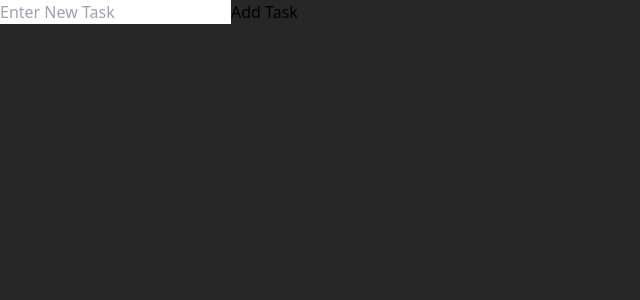
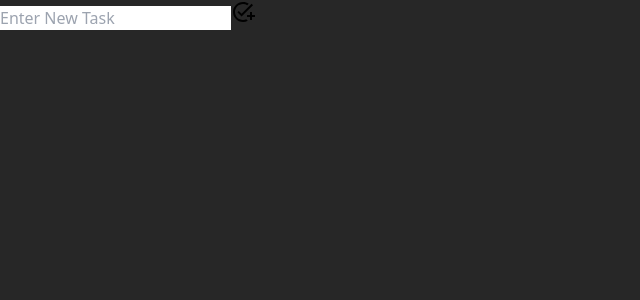
Before and after one commit to lazizdevv/reactjs-homework-3, a React (Vite) app: page / in a window 1280 px wide. Shown: the top 300 px of the page, without its empty margins (0-640 px from the left). Built offline with nearby package versions, Linux system fonts and the light colour scheme.

Commit message:
branch to main

```diff
--- /dev/null
+++ b/src/assets/add-task.jsx
@@ -0,0 +1,15 @@
+const AddTaskIcon = function () {
+  return (
+    <svg
+    xmlns="http://www.w3.org/2000/svg"
+    width={24}
+    height={24}
+    fill="currentColor"
+    viewBox="0 0 24 24"
+    >
+      <path d="M22,5.18L10.59,16.6l-4.24-4.24l1.41-1.41l2.83,2.83l10-10L22,5.18z M12,20c-4.41,0-8-3.59-8-8s3.59-8,8-8 c1.57,0,3.04,0.46,4.28,1.25l1.45-1.45C16.1,2.67,14.13,2,12,2C6.48,2,2,6.48,2,12s4.48,10,10,10c1.73,0,3.36-0.44,4.78-1.22 l-1.5-1.5C14.28,19.74,13.17,20,12,20z M19,15h-3v2h3v3h2v-3h3v-2h-3v-3h-2V15z" />
+    </svg>
+  );
+};
+
+export default AddTaskIcon;
--- a/src/components/form/form.jsx
+++ b/src/components/form/form.jsx
@@ -1,4 +1,5 @@
 import React, { useState } from 'react';
+import AddTaskIcon from '../../assets/add-task'
 
 function TaskForm({ addTask }) {
     const [taskText, setTaskText] = useState('');
@@ -25,14 +26,14 @@ function TaskForm({ addTask }) {
                     value={taskText}
                     onChange={(e) => setTaskText(e.target.value)}
                     placeholder="Enter New Task"
-                    className="flex-grow p-2 text-center border border-gray-300 bg-transparent text-white rounded focus:outline-none"
+                    className="flex-grow p-2 text-lg text-center border border-gray-500 bg-transparent text-white rounded focus:outline-none"
                     onKeyPress={handleKeyPress}
                 />
                 <button
                     type="submit"
-                    className="bg-blue-500 text-white p-2 rounded hover:bg-blue-600"
+                    className="bg-blue-500 text-white p-2 px-4 rounded hover:bg-blue-600"
                 >
-                    Add Task
+                    <AddTaskIcon/>
                 </button>
             </div>
         </form>
```
